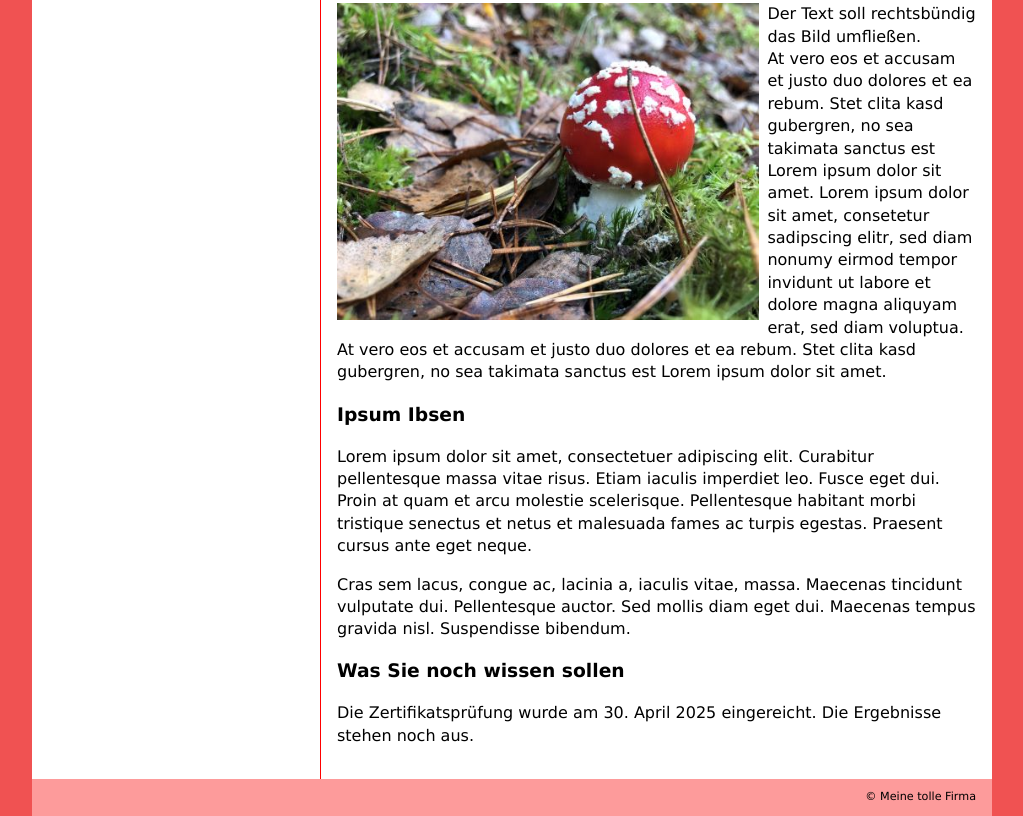
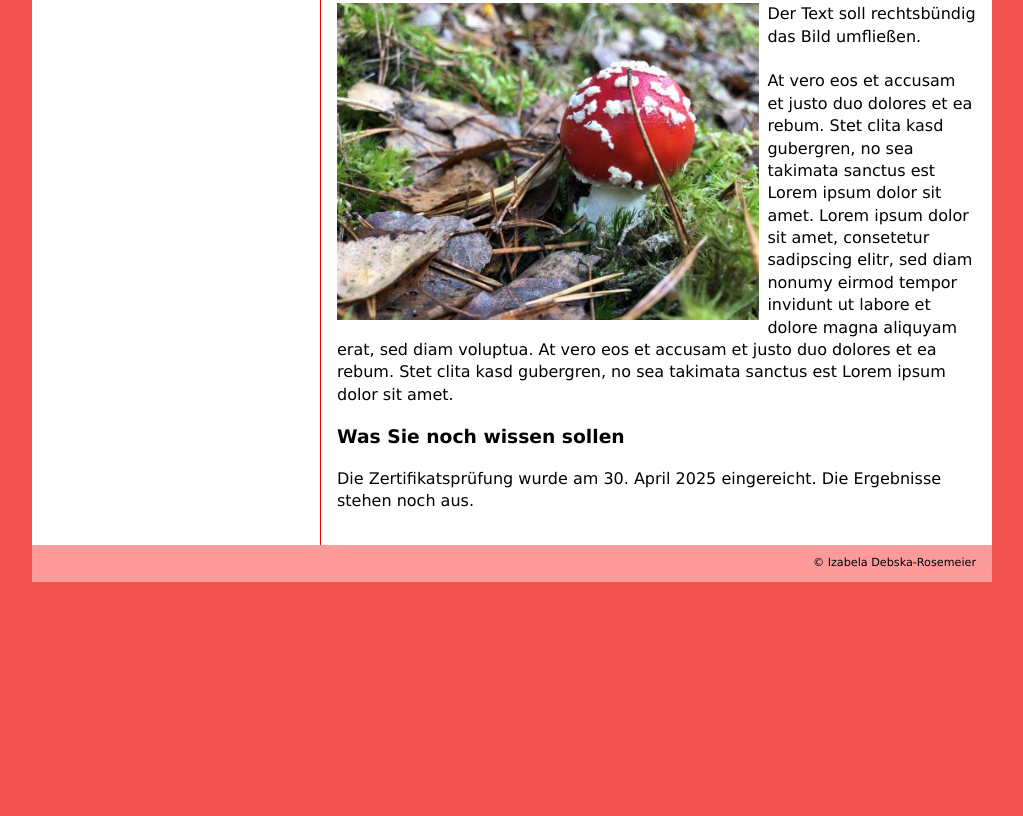
Before and after one commit to Isia13/cert_project, a website built with webpack: page index.html in a window 1280 px wide. Shown: the part 324-1140 px from the top of the page, without its empty margins (128-1151 px from the left). After the commit the page ends 906 px from the top, so only its background shows below. Built offline with nearby package versions, Linux system fonts and the light colour scheme; no server answers.

Commit message:
Update index.html

```diff
--- a/index.html
+++ b/index.html
@@ -49,18 +49,14 @@
         <section>
           <h3>Fliegenpilz</h3>
                 <p><img sizes="(max-width: 40em) 100vw, 33vw" srcset="img/pilz_300px.jpg 300w, img/pilz_500px.JPG 500w, img/pilz_700px.JPG 700w" class="imgleft" alt="Fliegenpilz">Der Text soll rechtsbündig das Bild umfließen.
-                  <br>At vero eos et accusam et justo duo dolores et ea rebum. Stet clita kasd gubergren, no sea takimata
+                  <br><br>At vero eos et accusam et justo duo dolores et ea rebum. Stet clita kasd gubergren, no sea takimata
                     sanctus est Lorem ipsum dolor sit amet. Lorem ipsum dolor sit amet, consetetur sadipscing elitr, sed diam nonumy
                     eirmod tempor invidunt ut labore et dolore magna aliquyam erat, sed diam voluptua. At vero eos et accusam et
                     justo duo dolores et ea rebum. Stet clita kasd gubergren, no sea takimata sanctus est Lorem ipsum dolor sit
                     amet.</p>
         </section>
       </article>
-      <article>
-        <h3>Ipsum Ibsen</h3>
-        <p>Lorem ipsum dolor sit amet, consectetuer adipiscing elit. Curabitur pellentesque massa vitae risus. Etiam iaculis imperdiet leo. Fusce eget dui. Proin at quam et arcu molestie scelerisque. Pellentesque habitant morbi tristique senectus et netus et malesuada fames ac turpis egestas. Praesent cursus ante eget neque. </p>
-        <p>Cras sem lacus, congue ac, lacinia a, iaculis vitae, massa. Maecenas tincidunt vulputate dui. Pellentesque auctor. Sed mollis diam eget dui. Maecenas tempus gravida nisl. Suspendisse bibendum.</p>
-      </article>
+
   <aside>
     <h3>Was Sie noch wissen sollen</h3>
     <p>Die Zertifikatsprüfung wurde am <time datetime = "2025-04-30 17:00">30. April 2025</time> eingereicht. Die Ergebnisse stehen noch aus.</p>
@@ -69,7 +65,7 @@
 
 
   <footer>
-    <p>&copy; Meine tolle Firma</p>
+    <p>&copy; Izabela Debska-Rosemeier</p>
   </footer>
   <script src="js/app.js"></script>
 </div>
```
